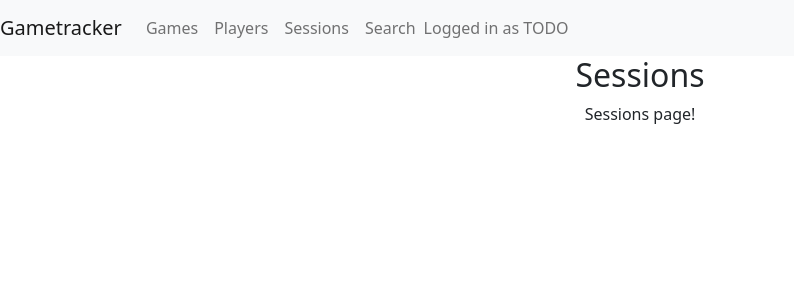
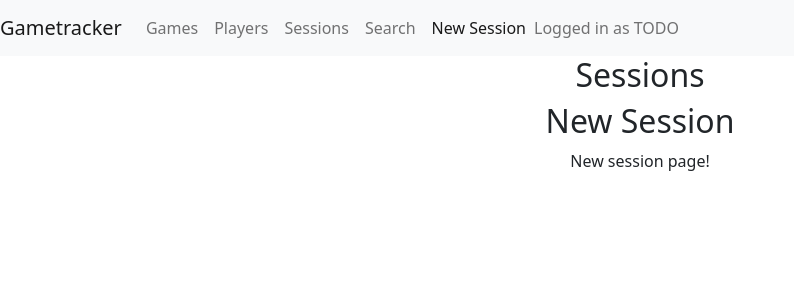
Before and after one commit to bpruitt-goddard/gametrackerv2, a React (Create React App) app in the folder frontend/: page /sessions/new in a window 1280 px wide. Shown: the top 300 px of the page, without its empty margins (0-794 px from the left). Built offline with nearby package versions, Linux system fonts and the light colour scheme.

Commit message:
feat: Add new sessions page boilerplate

```diff
--- a/frontend/src/Header.tsx
+++ b/frontend/src/Header.tsx
@@ -36,6 +36,9 @@ function Header() {
                         </NavItem>
                         <NavItem>
                             <NavLink tag={RRNavLink} exact to="/search">Search</NavLink>
+                      </NavItem>
+                      <NavItem>
+                            <NavLink tag={RRNavLink} exact to="/sessions/new">New Session</NavLink>
                         </NavItem>
                     </Nav>
                     <NavbarText>Logged in as TODO</NavbarText>
--- /dev/null
+++ b/frontend/src/components/NewSession.tsx
@@ -0,0 +1,12 @@
+import React from 'react';
+
+function NewSession() {
+    return (
+        <div>
+            <h2>New Session</h2>
+            New session page!
+        </div>
+    );
+}
+
+export default NewSession;
--- a/frontend/src/components/Sessions.tsx
+++ b/frontend/src/components/Sessions.tsx
@@ -1,10 +1,18 @@
 import React from 'react';
+import { Route, Switch } from 'react-router-dom';
+import NewSession from './NewSession';
 
 function Sessions() {
     return (
         <div>
             <h2>Sessions</h2>
-            Sessions page!
+
+            <Switch>
+                <Route path="/sessions/new" component={NewSession} />
+                <Route
+                    render={() => <h2>Select a session!</h2>}
+                />
+            </Switch>
         </div>
     );
 }
```
